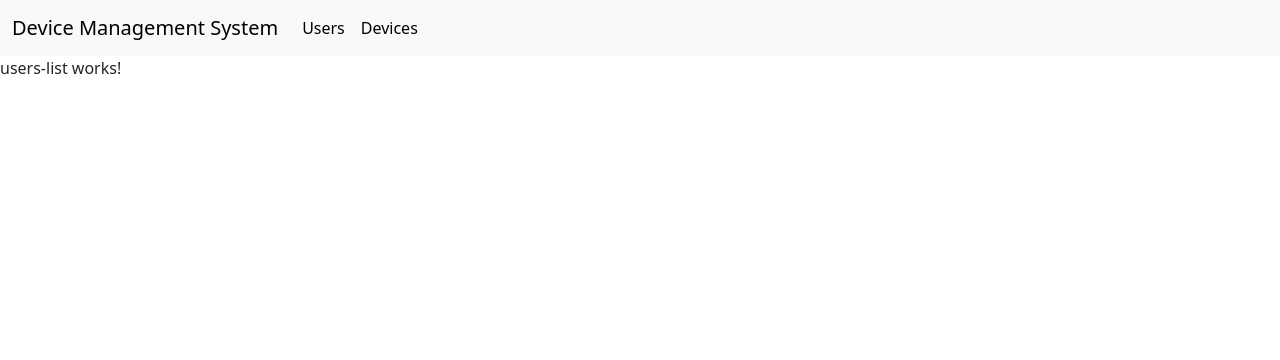
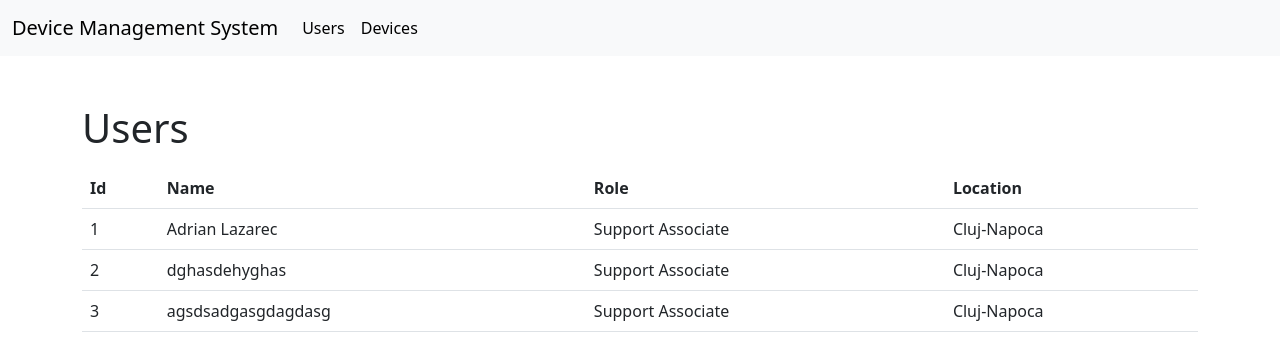
Before and after one commit to Lazzadi/DeviceManagementSystem.UI, an Angular app: page /users in a window 1280 px wide. Shown: the top 360 px of the page. Built offline with nearby package versions, Linux system fonts and the light colour scheme.

Commit message:
created users table with dummy data

```diff
--- a/src/app/components/users/users-list/users-list.component.html
+++ b/src/app/components/users/users-list/users-list.component.html
@@ -1 +1,22 @@
-<p>users-list works!</p>
+<div class="container my-5">
+    <h1 class = "mb-3">Users</h1>
+    <table class="table" *ngIf="users">
+        <thead>
+            <tr>
+                <th>Id</th>
+                <th>Name</th>
+                <th>Role</th>
+                <th>Location</th>
+            </tr>
+        </thead>
+        <tbody>
+            <tr *ngFor="let user of users">
+                <td>{{ user.userID }}</td>
+                <td>{{ user.name }}</td>
+                <td>{{ user.role }}</td>
+                <td>{{ user.location }}</td>
+            </tr>
+        </tbody>
+    </table>
+    <p *ngIf="!users">No Users Found</p>
+</div>
--- a/src/app/components/users/users-list/users-list.component.ts
+++ b/src/app/components/users/users-list/users-list.component.ts
@@ -1,10 +1,34 @@
 import { Component } from '@angular/core';
+import { User } from 'src/app/models/user.model';
 
 @Component({
   selector: 'app-users-list',
   templateUrl: './users-list.component.html',
   styleUrls: ['./users-list.component.css']
 })
-export class UsersListComponent {
+export class UsersListComponent  {
+
+  users: User[] = [
+    {
+      userID: 1,
+      name: 'Adrian Lazarec',
+      role: 'Support Associate',
+      location: 'Cluj-Napoca'
+    },
+    {
+      userID: 2,
+      name: 'dghasdehyghas',
+      role: 'Support Associate',
+      location: 'Cluj-Napoca'
+    },
+    {
+      userID: 3,
+      name: 'agsdsadgasgdagdasg',
+      role: 'Support Associate',
+      location: 'Cluj-Napoca'
+    }
+  ];
+
+
 
 }
```
Also changed, not shown: src/app/models/user.model.ts (added, +7 -0 lines).
